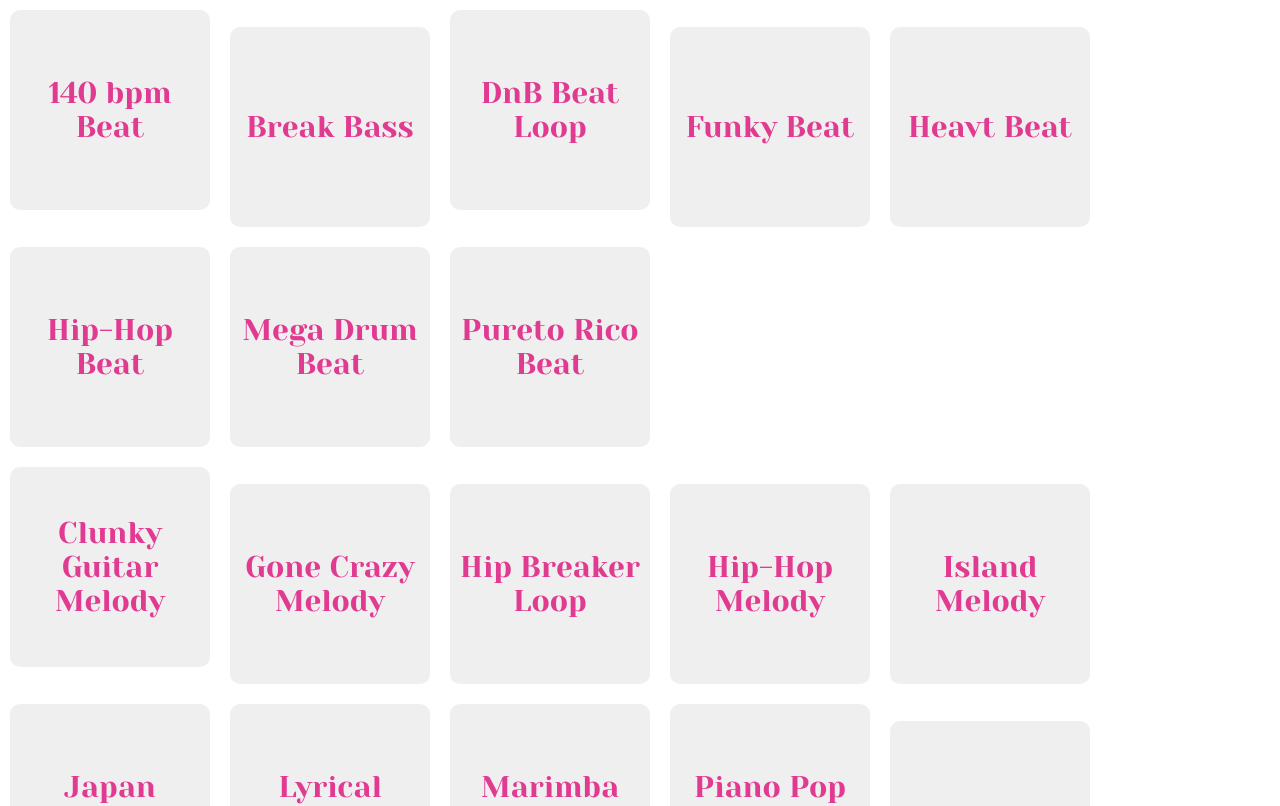
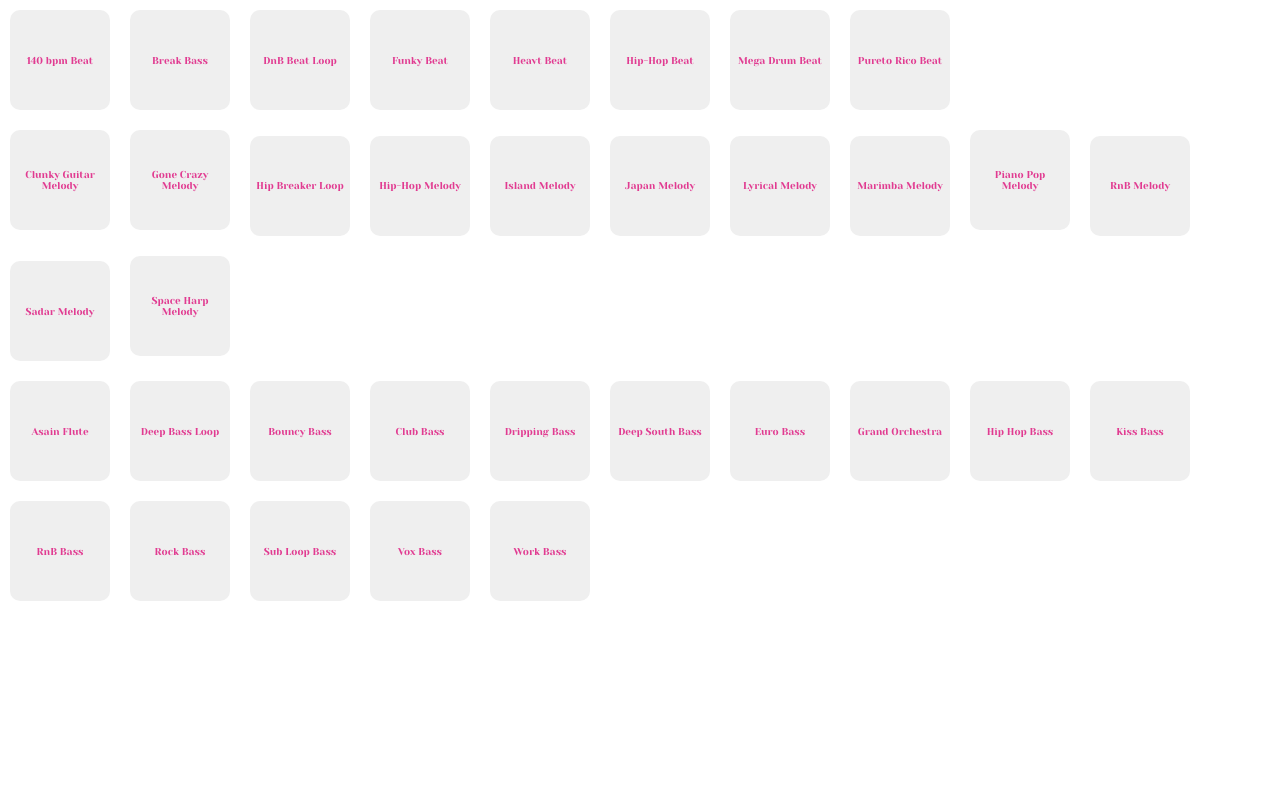
Before and after one commit to SylviaMakuch/Sound-Board, a React app: page / in a window 1280 px wide. Shown: the top 806 px of the page. Built offline with nearby package versions, Linux system fonts and the light colour scheme.

Commit message:
buttons look ideal

```diff
--- a/components/bass/bass.tsx
+++ b/components/bass/bass.tsx
@@ -0,0 +1,3 @@
+import React from "react";
+import styled from "styled-components";
+import { Bassplayer } from "./bassplayer";
--- a/components/beats/beatsplayer.tsx
+++ b/components/beats/beatsplayer.tsx
@@ -5,11 +5,11 @@ import { beatsData } from "./beatsconfig";
 import { useState } from "react";
 
 const Button = styled.button`
-    width: 200px;
-    height: 200px;
+    width: 100px;
+    height: 100px;
     border: none;
     font-family: Yeseva One, sans-serif;
-    font-size: 30px;
+    font-size: 10px;
     outline: none;
     color: #e13b91;
     /* background: #111; */
--- a/components/melody/melodyplayer.tsx
+++ b/components/melody/melodyplayer.tsx
@@ -5,11 +5,11 @@ import { melodyData } from "./melodyconfig";
 import { useState } from "react";
 
 const Button = styled.button`
-    width: 200px;
-    height: 200px;
+    width: 100px;
+    height: 100px;
     border: none;
     font-family: Yeseva One, sans-serif;
-    font-size: 30px;
+    font-size: 10px;
     outline: none;
     color: #e13b91;
     /* background: #111; */
```
